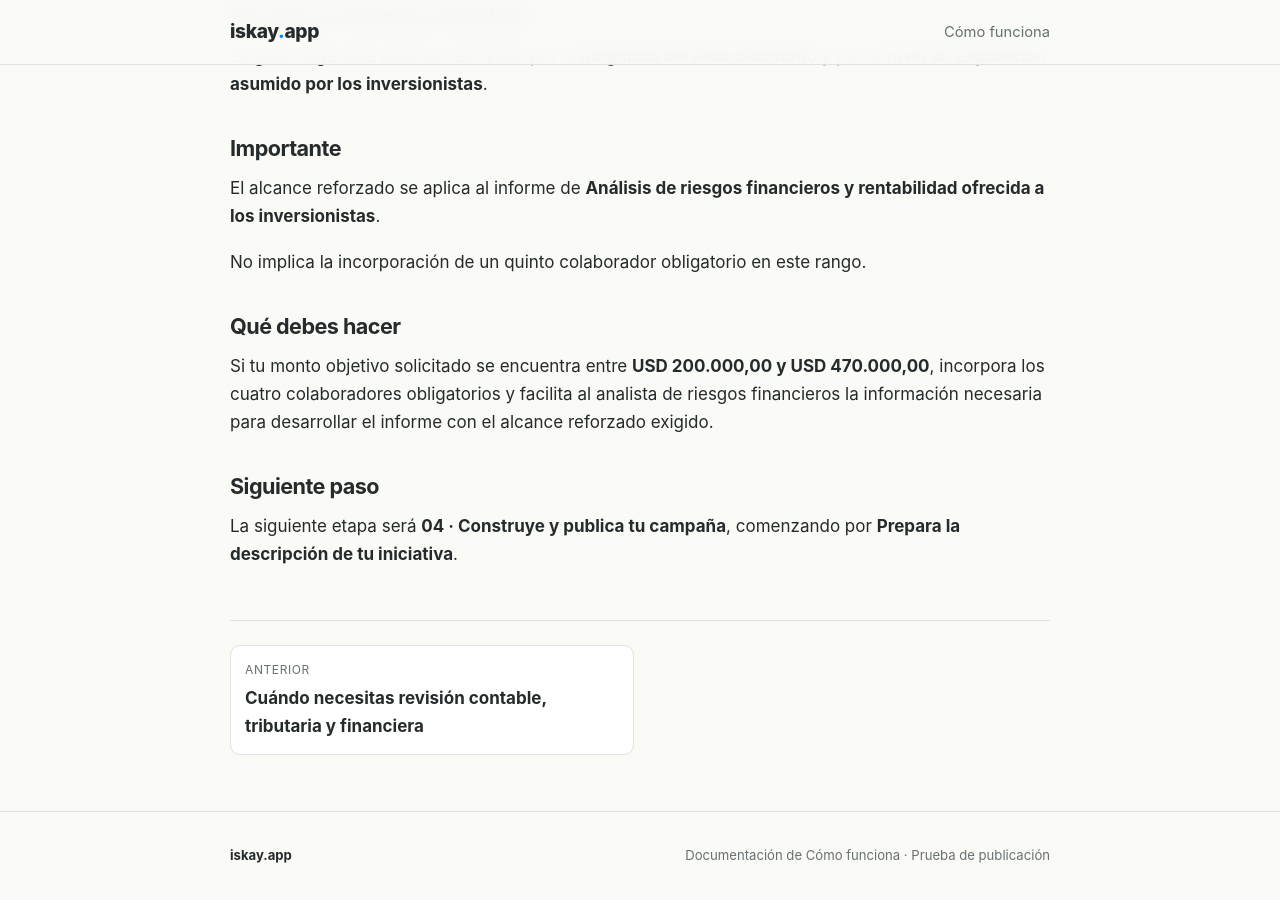
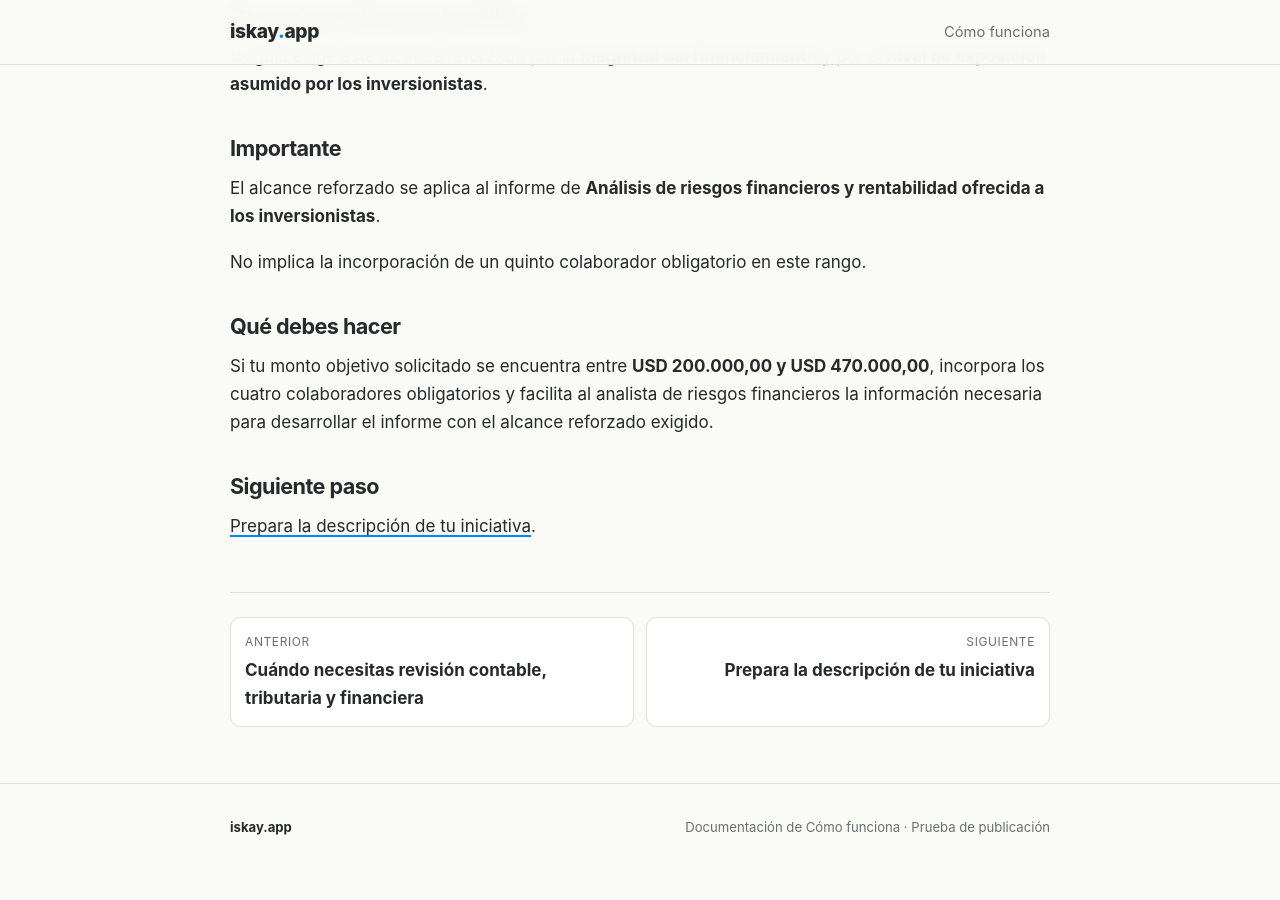
Before and after one commit to iskayApp/como-funciona, a Jekyll site: the page built from ideas/financiamiento-reembolsable/promotores/03-prepara-la-revision-profesional/18-que-cambia-desde-usd-200000.md, in a window 1280 px wide and 900 px high, scrolled down 1312 px. Built offline with Jekyll 4.4.1, drawn with Linux system fonts in a browser that asks for light colours; after the commit the page ends 2184 px from its top, so only the background shows below that.

Commit message:
docs: enlazar ficha 18 con etapa 04

```diff
--- a/ideas/financiamiento-reembolsable/promotores/03-prepara-la-revision-profesional/18-que-cambia-desde-usd-200000.md
+++ b/ideas/financiamiento-reembolsable/promotores/03-prepara-la-revision-profesional/18-que-cambia-desde-usd-200000.md
@@ -14,6 +14,8 @@ status: "Borrador para revisión"
 reviewed: "2026-11-01"
 prev_url: /financiamiento-reembolsable/promotores/prepara-la-revision-profesional/cuando-necesitas-revision-contable-tributaria-y-financiera/
 prev_title: "Cuándo necesitas revisión contable, tributaria y financiera"
+next_url: /financiamiento-reembolsable/promotores/construye-y-publica-tu-campana/prepara-la-descripcion-de-tu-iniciativa/
+next_title: "Prepara la descripción de tu iniciativa"
 ---
 
 # Qué cambia desde USD 200.000
@@ -64,4 +66,4 @@ Si tu monto objetivo solicitado se encuentra entre **USD 200.000,00 y USD 470.00
 
 ## Siguiente paso
 
-La siguiente etapa será **04 · Construye y publica tu campaña**, comenzando por **Prepara la descripción de tu iniciativa**.
+[Prepara la descripción de tu iniciativa]({{ '/financiamiento-reembolsable/promotores/construye-y-publica-tu-campana/prepara-la-descripcion-de-tu-iniciativa/' | relative_url }}).
```
